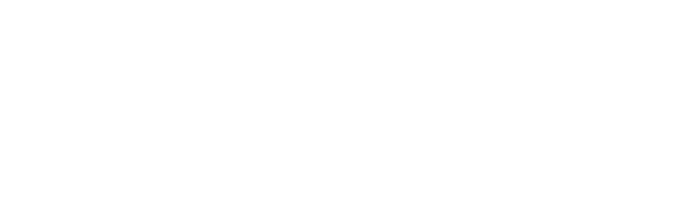
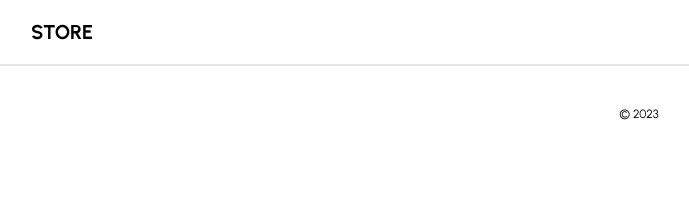
Before and after one commit to luka0009/eccomerce-store, a Next.js app: page / in a window 1280 px wide. Shown: the top 212 px of the page, without its empty margins (1-690 px from the left). Built offline with nearby package versions, Linux system fonts and the light colour scheme.

Commit message:
structure&layout

```diff
--- a/app/layout.tsx
+++ b/app/layout.tsx
@@ -1,22 +1,29 @@
-import './globals.css'
-import type { Metadata } from 'next'
-import { Urbanist } from 'next/font/google'
+import "./globals.css";
+import type { Metadata } from "next";
+import { Urbanist } from "next/font/google";
 
-const font = Urbanist({ subsets: ['latin'] })
+import Footer from "@/components/footer";
+import Navbar from "@/components/navbar";
+
+const font = Urbanist({ subsets: ["latin"] });
 
 export const metadata: Metadata = {
-  title: 'Store',
-  description: 'Eccomerce store',
-}
+	title: "Store",
+	description: "Eccomerce store",
+};
 
 export default function RootLayout({
-  children,
+	children,
 }: {
-  children: React.ReactNode
+	children: React.ReactNode;
 }) {
-  return (
-    <html lang="en">
-      <body className={font.className}>{children}</body>
-    </html>
-  )
+	return (
+		<html lang="en">
+			<body className={font.className}>
+				<Navbar />
+				{children}
+				<Footer />
+			</body>
+		</html>
+	);
 }
--- /dev/null
+++ b/components/container.tsx
@@ -0,0 +1,15 @@
+interface ContainerProps {
+    children: React.ReactNode;
+  }
+
+  const Container: React.FC<ContainerProps> = ({
+    children
+  }) => {
+    return (
+      <div className="mx-auto max-w-7xl">
+        {children}
+      </div>
+     );
+  };
+
+  export default Container;
--- /dev/null
+++ b/components/footer.tsx
@@ -0,0 +1,13 @@
+const Footer = () => {
+    return (
+      <footer className="bg-white border-t">
+        <div className="mx-auto py-10">
+          <p className="text-center text-xs text-black">
+            &copy; 2023
+          </p>
+        </div>
+      </footer>
+    )
+  };
+
+  export default Footer;
--- /dev/null
+++ b/components/main-nav.tsx
@@ -0,0 +1,39 @@
+"use client";
+
+import { cn } from "@/lib/utils";
+import { Category } from "@/types";
+import Link from "next/link";
+import { usePathname } from "next/navigation";
+
+interface MainNavProps {
+	data: Category[];
+}
+
+const MainNav: React.FC<MainNavProps> = ({ data }) => {
+	const pathname = usePathname();
+
+	const routes = data.map((route) => ({
+		href: `/category/${route.id}`,
+		label: route.name,
+		active: pathname === `/category/${route.id}`,
+	}));
+
+	return (
+		<nav className="mx-6 flex items-center space-x-4 lg:space-x-6">
+			{routes.map((route) => (
+				<Link
+					key={route.href}
+					href={route.href}
+					className={cn(
+						"text-sm font-medium transition-colors hover:text-black",
+						route.active ? "text-black" : "text-neutral-500"
+					)}
+				>
+					{route.label}
+				</Link>
+			))}
+		</nav>
+	);
+};
+
+export default MainNav;
--- /dev/null
+++ b/components/navbar.tsx
@@ -0,0 +1,21 @@
+import Link from "next/link";
+
+import Container from "@/components/container";
+import MainNav from "./main-nav";
+
+const Navbar = async () => {
+	return (
+		<div className="border-b">
+			<Container>
+				<div className="relative px-4 sm:px-6 lg:px-8 flex h-16 items-center">
+					<Link href="/" className="ml-4 flex lg:ml-0 gap-x-2">
+						<p className="font-bold text-xl">STORE</p>
+					</Link>
+                    <MainNav data={[]} />
+				</div>
+			</Container>
+		</div>
+	);
+};
+
+export default Navbar;
--- /dev/null
+++ b/lib/utils.ts
@@ -0,0 +1,6 @@
+import { type ClassValue, clsx } from "clsx";
+import { twMerge } from "tailwind-merge";
+
+export function cn(...inputs: ClassValue[]) {
+	return twMerge(clsx(inputs));
+}
--- a/package.json
+++ b/package.json
@@ -13,12 +13,14 @@
     "@types/react": "18.2.14",
     "@types/react-dom": "18.2.6",
     "autoprefixer": "10.4.14",
+    "clsx": "^1.2.1",
     "eslint": "8.44.0",
     "eslint-config-next": "13.4.9",
     "next": "13.4.9",
     "postcss": "8.4.25",
     "react": "18.2.0",
     "react-dom": "18.2.0",
+    "tailwind-merge": "^1.13.2",
     "tailwindcss": "3.3.2",
     "typescript": "5.1.6"
   }
--- /dev/null
+++ b/types/index.ts
@@ -0,0 +1,39 @@
+export interface Product {
+	id: string;
+	category: Category;
+	name: string;
+	price: string;
+	isFeatured: boolean;
+	size: Size;
+	color: Color;
+	images: Image[];
+}
+
+export interface Image {
+	id: string;
+	url: string;
+}
+
+export interface Billboard {
+	id: string;
+	label: string;
+	imageUrl: string;
+}
+
+export interface Category {
+	id: string;
+	name: string;
+	billboard: Billboard;
+}
+
+export interface Size {
+	id: string;
+	name: string;
+	value: string;
+}
+
+export interface Color {
+	id: string;
+	name: string;
+	value: string;
+}
```
Also changed, not shown: 1 other file (tests, documents, lock files or other folders).
